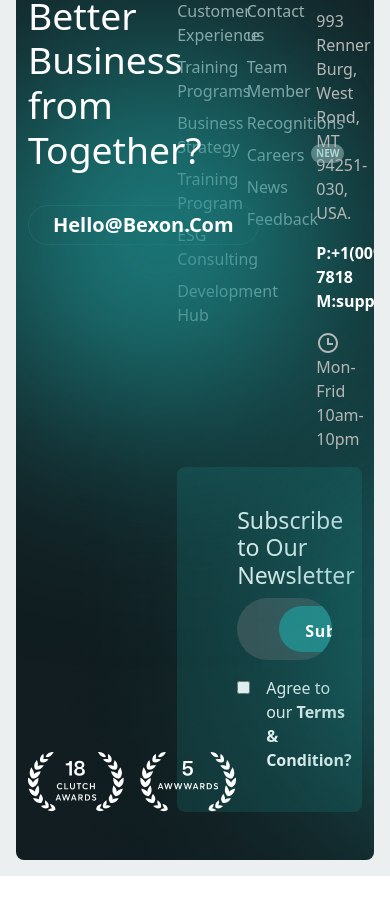
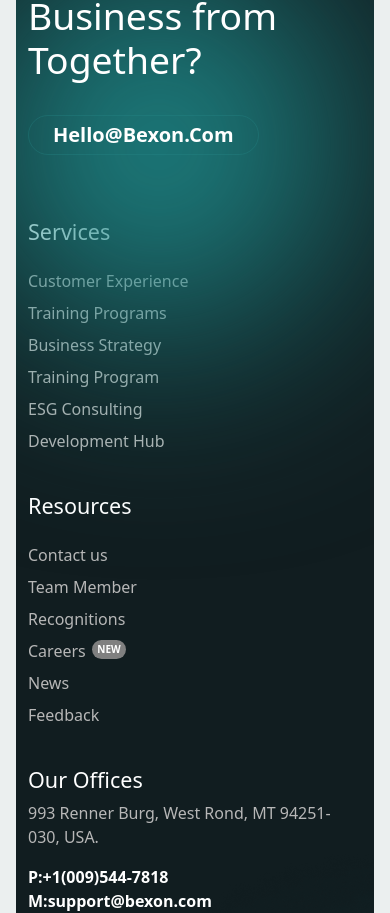
Before and after one commit to bhushanpatil288/bexon-react, a React (Vite) app: page / in a window 390 px wide. Shown: the part 9634-10547 px from the top of the page. Before the commit the page ends 10510 px from the top, so only its background shows below. Built offline with nearby package versions, Linux system fonts and the light colour scheme; a web font is replaced by a local one.

Commit message:
[add] - [section-footer] - responsiveness

```diff
--- a/src/components/footer/Footer.jsx
+++ b/src/components/footer/Footer.jsx
@@ -8,21 +8,21 @@ const Footer = () => {
   return (
     <section className="mt-10 footer-section rounded-3 text-white py-5 overflow-hidden position-relative">
       <div className="container pt-5">
-        <div className="row">
+        <div className="row gy-5 gy-xl-0">
 
-          <div className="col-5">
+          <div className="col-xl-5">
            <FooterHeading />
           </div>
 
-          <div className="col-7">
+          <div className="col-xl-7">
             <FooterNav />
           </div>
 
-          <div className="col-5">
+          <div className="col-xl-5">
             <FooterAward />
           </div>
 
-          <div className="col-7">
+          <div className="col-xl-7">
             <NewsLetter />
           </div>
 
--- a/src/components/footer/footer.css
+++ b/src/components/footer/footer.css
@@ -44,7 +44,7 @@
 
 .newsLetterBg{
   background-color: #1e8a8a38;
-  padding: 40px 30px 40px 60px
+  padding: 40px 40px 40px 40px
 }
 
 .newsLetterBg input{
@@ -61,3 +61,9 @@
 .input-wrapper{
   background-color: #3b4c4f;
 }
+
+@media (max-width: 580px) {
+  .newsLetterBg input::placeholder{
+    text-align: center;
+  }
+}
--- a/src/components/footer/footerComponents/FooterNav.jsx
+++ b/src/components/footer/footerComponents/FooterNav.jsx
@@ -8,23 +8,23 @@ const FooterNav = () => {
       <div>
         <img className="footer-img" src={footerShape} alt="" />
       </div>
-      <div className="row">
+      <div className="row gy-4 gy-md-0">
 
-        <div className="col-4">
+        <div className="col-md-4">
           <div className="d-flex flex-column gap-3">
             <h4>Services</h4>
             <PrintList data={servicesFooter} />
           </div>
         </div>
 
-        <div className="col-4">
+        <div className="col-md-4">
           <div className="d-flex flex-column gap-3">
             <h4>Resources</h4>
             <PrintList data={resourcesFooter}/>
           </div>
         </div>
 
-        <div className="col-4 z-5">
+        <div className="col-md-4 z-5">
           <div>
             <h4>Our Offices</h4>
             <p className="text-gray">993 Renner Burg, West Rond, MT 94251-030, USA.</p>
--- a/src/components/footer/footerComponents/NewsLetter.jsx
+++ b/src/components/footer/footerComponents/NewsLetter.jsx
@@ -2,11 +2,11 @@ import ButtonCustom from "../../common/ButtonCustom"
 
 const NewsLetter = () => {
   return (
-    <div className="newsLetterBg rounded-3">
+    <div className="newsLetterBg rounded-3 d-flex flex-column gap-4 gap-sm-3">
       <h3>Subscribe to Our Newsletter</h3>
-      <div className="input-wrapper d-flex gap-3 rounded-5 overflow-hidden px-2 py-2">
-        <input type="text" placeholder="Enter email" className="ps-3" />
-        <div>
+      <div className="input-wrapper d-sm-flex gap-3 rounded-5 overflow-hidden px-2 py-2 border">
+        <input id="name" name="name" type="text" placeholder="Enter email" className="ps-3" />
+        <div className="d-flex justify-content-center mt-4 mt-sm-0">
           <ButtonCustom text={"Subscribe"} />
         </div>
       </div>
```
